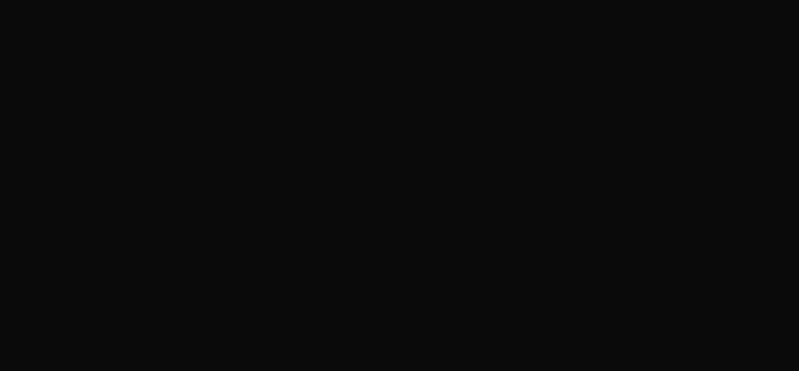
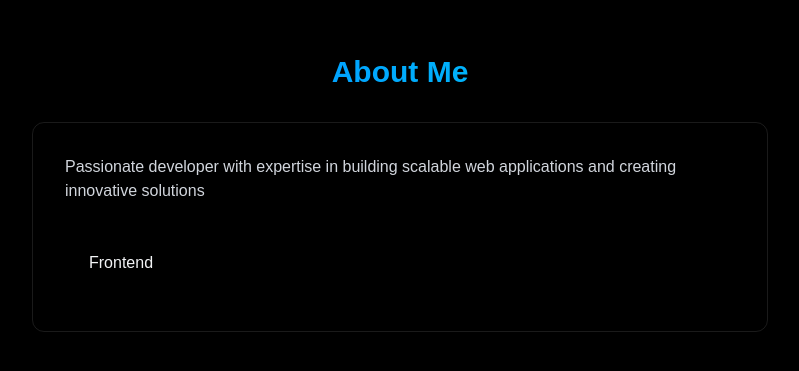
Before and after one commit to maundu55/portfolio, a React (Vite) app: page / in a window 1280 px wide. Shown: the part 1007-1378 px from the top of the page, without its empty margins (240-1039 px from the left). Before the commit the page ends 800 px from the top, so only its background shows below. Built offline with nearby package versions, Linux system fonts and the light colour scheme.

Commit message:
add About section

```diff
--- a/src/App.jsx
+++ b/src/App.jsx
@@ -3,6 +3,7 @@
 import Navbar from "./components/Navbar";
 import MobileMenu from "./components/MobileMenu";
 import Home from "./components/sections/Home";
+import About from './components/sections/About'
 
 const App = () => {
   const [isLoaded, setIsLoaded] = useState(false);
@@ -19,8 +20,8 @@
       <Navbar menuOpen={menuOpen} setMenuOpen={setMenuOpen} />
       <MobileMenu menuOpen={menuOpen} setMenuOpen={setMenuOpen} />
       <Home />
-      {/* <About />
-      <Projects />
+      <About />
+      {/* <Projects />
       <Contact /> */}
     </div>
   </>
--- a/src/components/sections/About.jsx
+++ b/src/components/sections/About.jsx
@@ -0,0 +1,24 @@
+import React from 'react'
+
+const About = () => {
+  return (
+    <section id='about' className='min-h-screen flex items-center justify-center py-20'>
+        <div className='max-w-3xl mx-auto px-4'>
+            <h2 className='text-3xl font-bold mb-8 bg-gradient-to-r from-blue-500 to-cyan-400 bg-clip-text text-transparent text-center'>About Me</h2>
+
+        <div className='rounded-xl p-8 border-white/10 border hover:-translate-y-1 transition-all'>
+        <p className='text-gray-300 mb-6'>
+            Passionate developer with expertise in building scalable web applications and creating innovative solutions
+        </p>
+        <div className='grid grid-cols-1 md;grid-cols-2 gap-6'>
+            <div className='rounded-xl p-6 hover:-translate-y-1 transition-all'>
+            <h3>Frontend</h3>
+            </div>
+        </div>
+        </div>
+        </div>
+    </section>
+  )
+}
+
+export default About
--- a/src/components/sections/Home.jsx
+++ b/src/components/sections/Home.jsx
@@ -4,7 +4,7 @@
   return (
     <section id='home' className='min-h-screen flex items-center justify-center relative'>
       <div className='text-center z-10 px-4'>
-        <h1 className='text-5xl md:text-7xl font-bold mb-6 bg-gradient-to-r from-blue-500 to-purple-600 bg-clip-text text-transparent leading-right'>Hi, I'm Mary Maundu</h1>
+        <h1 className='text-5xl md:text-7xl font-bold mb-6 bg-gradient-to-r from-blue-500 to-cyan-400 bg-clip-text text-transparent leading-right'>Hi, I'm Mary Maundu</h1>
         <p className='text-gray-400 text-lg mb-8 max-w-lg mx-auto'>
           I'm a Software developer who loves crafting clean, scalable web applications. My goal is to build solutions that offer both exceptional perfomance and a delightful user experience.
         </p>
```
